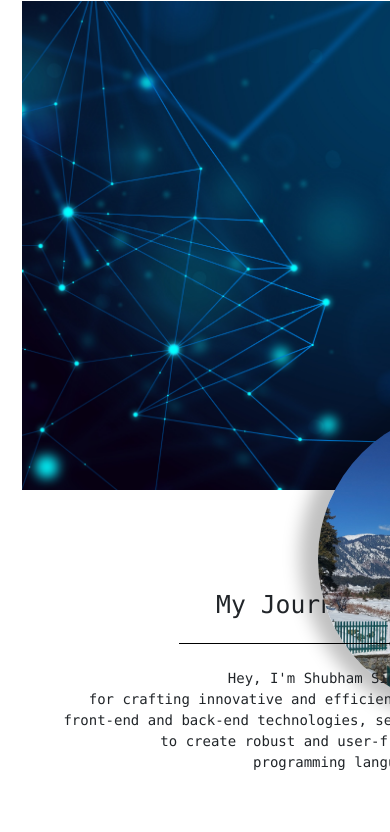
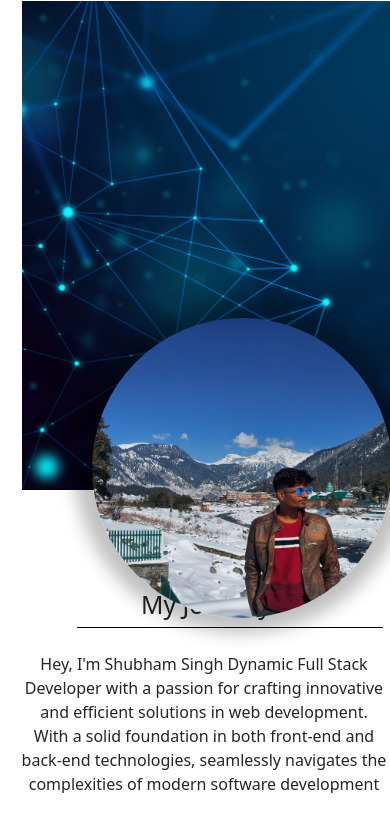
Before and after one commit to jarvisvol/my-app, a React (Create React App) app: page / in a window 390 px wide. Shown: the top 832 px of the page. Built offline with nearby package versions, Linux system fonts and the light colour scheme.

Commit message:
responsive

```diff
--- a/public/index.html
+++ b/public/index.html
@@ -2,6 +2,7 @@
 <html lang="en">
   <head>
     <meta charset="utf-8" />
+    <meta name="viewport" content="width=device-width, initial-scale=1.0">
     <link rel="icon" href="%PUBLIC_URL%/favicon.ico" />
     <meta name="viewport" content="width=device-width, initial-scale=1" />
     <meta name="theme-color" content="#000000" />
--- a/src/common_css/index.css
+++ b/src/common_css/index.css
@@ -1,10 +1,71 @@
-.size-14{
+.size-14 {
     font-size: 16px;
     font-style: Poopins;
 }
 
-.left-container{
+.left-container {
     display: block;
     width: 20vw;
     border: 1px solid;
 }
+
+@media (max-width: 768px) {
+
+    /* CSS rules for small screens */
+    .my-image {
+        top: -106px !important;
+    }
+
+    .profile-image-position {
+        position: relative;
+        left: 18vw !important;
+        /* top: 332px !important; */
+
+    }
+
+    .summuray-container {
+        position: absolute !important;
+        left: 0px !important;
+        margin-top: 51px;
+    }
+
+    .whole-resum-container {
+        display: block !important;
+    }
+
+    .experince-tag {
+        justify-self: flex-end;
+        width: auto !important;
+        height: auto;
+        position: auto !important;
+        top: auto !important;
+        padding-right: 0px !important;
+        margin-top: 40px;
+    }
+
+    .skills-wala-container {
+        position: static !important;
+        height: auto;
+        margin-top: 0px;
+        padding-left: 0px !important;
+    }
+
+    .project-list-container {
+        margin-top: 50px !important;
+    }
+
+    .my-jounery-tag {
+        margin-left: 0px !important;
+        margin-top: 40px !important;
+    }
+
+    .boder-of-jurney-tag {
+        width: 306px !important;
+        height: 1px;
+        border-top: 1px solid black;
+        position: relative;
+        left: 0px !important;
+        /* padding-left: 10px; */
+        margin-left: 66px;
+    }
+}
--- a/src/components/profile/MyImage.js
+++ b/src/components/profile/MyImage.js
@@ -3,13 +3,10 @@ import './index.css'
 
 export default function MyImage({ topPosition }) {
     return (
-        <div style={{ position: 'relative', left: '76vw', top: `${424 - topPosition}px` }}>
+        <div className='profile-image-position' style={{ position: 'relative', left: '76vw', top: `${424 - topPosition}px` }}>
             <div className='my-image'>
 
             </div>
-            <pre style={{ color: '#ffff', fontSize:'12px',  marginLeft: '11px' }}>Full Stack Developer
-                at Xcelorn.nl</pre>
-            <pre style={{ color: '#ffff',  fontSize:'14px', marginLeft: '81px' }}>Shubham Singh </pre>
         </div>
     )
 }
--- a/src/components/profile/Resume.js
+++ b/src/components/profile/Resume.js
@@ -21,30 +21,30 @@ export default function Resume() {
                 <span style={{ width: '110px', height: '1px', borderTop: '1px solid black' }}>
 
                 </span>
-                <pre style={{ fontSize: '16px', fontWeight: 'bold', color: '#fffff', marginLeft: '154px' }}><h2> My Journey</h2></pre>
-                <div style={{ width: '390px', height: '1px', borderTop: '1px solid black', position: 'relative', left: '43vw' }}>
+                <span className='my-jounery-tag' style={{ fontSize: '16px', fontWeight: 'bold', color: '#fffff', marginLeft: '154px' }}><h2> My Journey</h2></span>
+                <div className='boder-of-jurney-tag' style={{ width: '390px', height: '1px', borderTop: '1px solid black', position: 'relative', left: '36vw' }}>
 
                 </div>
             </div>
             <br></br>
             <div>
-                <pre style={{ margin: 'auto', width: 'fit-content', position: 'relative', left: '44px' }}>
-                    <p>
-                        Hey, I'm Shubham Singh Dynamic Full Stack Developer with a passion<br /> for crafting innovative and efficient solutions in web development.
-                        With a solid foundation in both <br /> front-end and back-end technologies, seamlessly navigates the complexities of modern software development <br /> to create robust and user-friendly applications.
-                        Armed with extensive knowledge of <br /> programming languages such as JavaScript, Python, and NodeJS.
+                <span style={{ margin: 'auto' }}>
+                    <p style={{paddingLeft: '10px', paddingRight: '14px'}}>
+                        Hey, I'm Shubham Singh Dynamic Full Stack Developer with a passion for crafting innovative and efficient solutions in web development.
+                        With a solid foundation in both  front-end and back-end technologies, seamlessly navigates the complexities of modern software development  to create robust and user-friendly applications.
+                        Armed with extensive knowledge of  programming languages such as JavaScript, Python, and NodeJS.
                     </p>
-                </pre>
+                </span>
             </div>
 
-            <div style={{ display: 'flex' }}>
+            <div className='whole-resum-container' style={{ display: 'flex' }}>
                 <div className='experince-tag'>
                     <h4>Experince</h4>
                     <b>Agile Cockpit Software Pvt Ltd- Technical Developer</b>
-                    <pre>Gurugram India</pre>
+                    <span>Gurugram India</span>
                     <i>12/22- current</i>
-                    <div style={{ marginTop: '103px' }}>
-                        <pre><h4><b>Live Projects</b></h4></pre>
+                    <div className='project-list-container' style={{ marginTop: '103px' }}>
+                        <span><h4><b>Live Projects</b></h4></span>
                         {
                             projectArr?.map((item, i) => (
                                 <div key={i} style={{ cursor: 'pointer' }}> {
@@ -56,8 +56,8 @@ export default function Resume() {
                     </div>
 
                 </div>
-                <div style={{ position: 'relative', left: '64vw', height: '130px', borderLeft: '1px solid black', marginTop: '39px', paddingLeft: '60px' }}>
-                    <pre><h4><b>Skills</b></h4></pre>
+                <div className='skills-wala-container' style={{ position: 'relative', left: '66vw', height: '130px', marginTop: '39px', paddingLeft: '60px' }}>
+                    <span><h4><b>Skills</b></h4></span>
                     <div>
                         {
                             skills?.map((item,i) => (
@@ -66,12 +66,12 @@ export default function Resume() {
                         }
                     </div>
                 </div>
-                <div style={{ position: 'relative', left: '-213px' }}>
-                    <pre style={{ marginLeft: ' 20px' }}><h6 >Summary</h6></pre>
+                <div className='summuray-container' style={{ position: 'relative', left: '-213px' }}>
+                    <span style={{ marginLeft: ' 20px' }}><h6 >Summary</h6></span>
                     {
 
                         mybullet?.map((item, i) => (
-                            <pre key={i}> {item}</pre>
+                            <span key={i} style={{display:'inline-block'}}> {item}</span>
                         ))
                     }
                 </div>
--- a/src/components/profile/index.css
+++ b/src/components/profile/index.css
@@ -42,11 +42,7 @@
 }
 
 .experince-tag{
-    width: 416px;
-    border-right: 1px solid;
-    height: 138px;
     position: relative;
-    left: 137px;
     top: 47px;
     padding-right: 74px;
 
```
